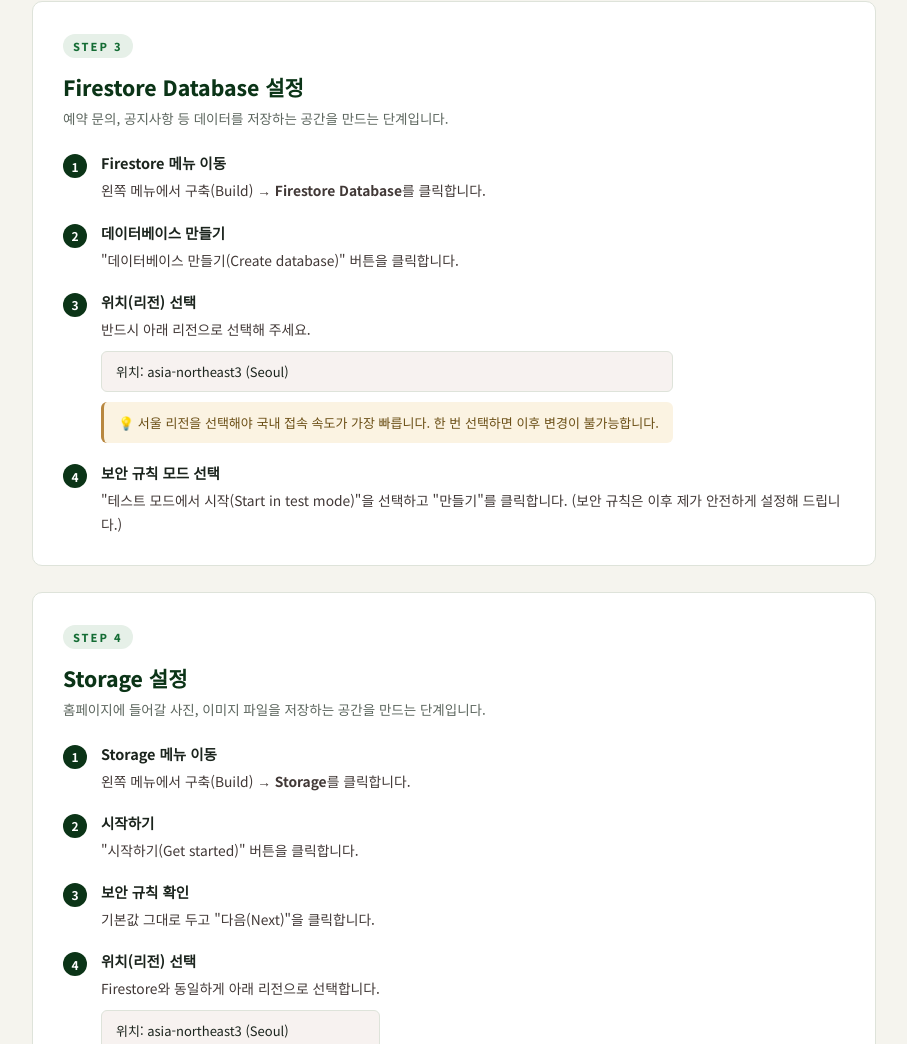
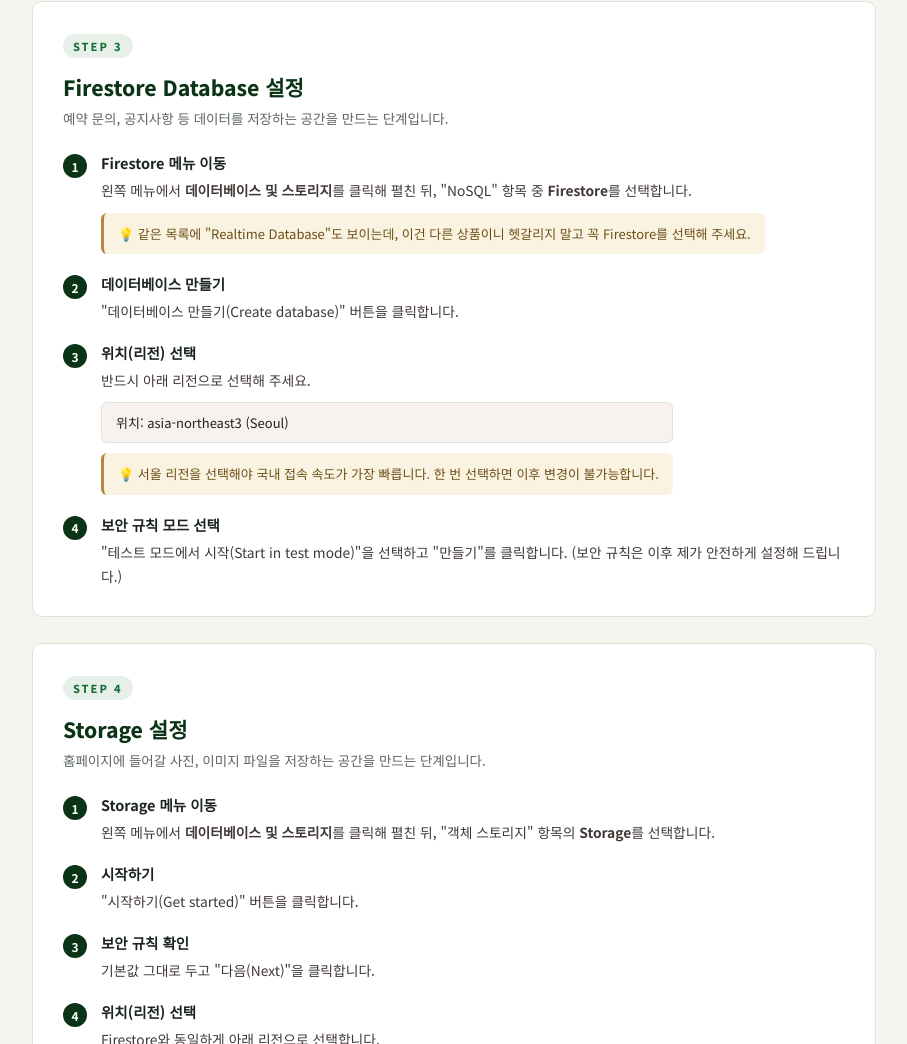
Before and after one commit to jhsok92120-creator/firebase-guide, a plain HTML site: page index.html in a window 1280 px wide. Shown: the part 1747-2791 px from the top of the page, without its empty margins (230-1137 px from the left). Drawn offline with Linux system fonts and the light colour scheme.

Commit message:
Add files via upload

```diff
--- a/index.html
+++ b/index.html
@@ -311,7 +311,7 @@
         <h2>Firestore Database 설정</h2>
         <div class="step-sub">예약 문의, 공지사항 등 데이터를 저장하는 공간을 만드는 단계입니다.</div>
 
-        <div class="sub"><div class="n">1</div><div><div class="t">Firestore 메뉴 이동</div><div class="b">왼쪽 메뉴에서 구축(Build) → <b>Firestore Database</b>를 클릭합니다.</div></div></div>
+        <div class="sub"><div class="n">1</div><div><div class="t">Firestore 메뉴 이동</div><div class="b">왼쪽 메뉴에서 <b>데이터베이스 및 스토리지</b>를 클릭해 펼친 뒤, "NoSQL" 항목 중 <b>Firestore</b>를 선택합니다.</div><div class="callout tip">💡 같은 목록에 "Realtime Database"도 보이는데, 이건 다른 상품이니 헷갈리지 말고 꼭 Firestore를 선택해 주세요.</div></div></div>
         <div class="sub"><div class="n">2</div><div><div class="t">데이터베이스 만들기</div><div class="b">"데이터베이스 만들기(Create database)" 버튼을 클릭합니다.</div></div></div>
         <div class="sub">
           <div class="n">3</div>
@@ -330,7 +330,7 @@
         <h2>Storage 설정</h2>
         <div class="step-sub">홈페이지에 들어갈 사진, 이미지 파일을 저장하는 공간을 만드는 단계입니다.</div>
 
-        <div class="sub"><div class="n">1</div><div><div class="t">Storage 메뉴 이동</div><div class="b">왼쪽 메뉴에서 구축(Build) → <b>Storage</b>를 클릭합니다.</div></div></div>
+        <div class="sub"><div class="n">1</div><div><div class="t">Storage 메뉴 이동</div><div class="b">왼쪽 메뉴에서 <b>데이터베이스 및 스토리지</b>를 클릭해 펼친 뒤, "객체 스토리지" 항목의 <b>Storage</b>를 선택합니다.</div></div></div>
         <div class="sub"><div class="n">2</div><div><div class="t">시작하기</div><div class="b">"시작하기(Get started)" 버튼을 클릭합니다.</div></div></div>
         <div class="sub"><div class="n">3</div><div><div class="t">보안 규칙 확인</div><div class="b">기본값 그대로 두고 "다음(Next)"을 클릭합니다.</div></div></div>
         <div class="sub">
@@ -422,7 +422,7 @@
         <span class="step-eyebrow">STEP 2</span>
         <h2>Firebase Hosting에 도메인 추가</h2>
         <div class="step-sub">Firebase 콘솔에서 연결할 도메인을 등록하는 단계입니다.</div>
-        <div class="sub"><div class="n">1</div><div><div class="t">Hosting 메뉴 이동</div><div class="b">Firebase 콘솔 → 왼쪽 메뉴 구축(Build) → <b>Hosting</b>을 클릭합니다.</div></div></div>
+        <div class="sub"><div class="n">1</div><div><div class="t">Hosting 메뉴 이동</div><div class="b">Firebase 콘솔 → 왼쪽 메뉴 <b>호스팅 및 서버리스</b>를 클릭해 펼친 뒤 <b>Hosting</b>을 선택합니다.</div></div></div>
         <div class="sub"><div class="n">2</div><div><div class="t">커스텀 도메인 추가</div><div class="b">"커스텀 도메인 추가(Add custom domain)" 버튼을 클릭하고, 구매한 도메인 주소를 입력합니다.</div></div></div>
       </div>
 
```
